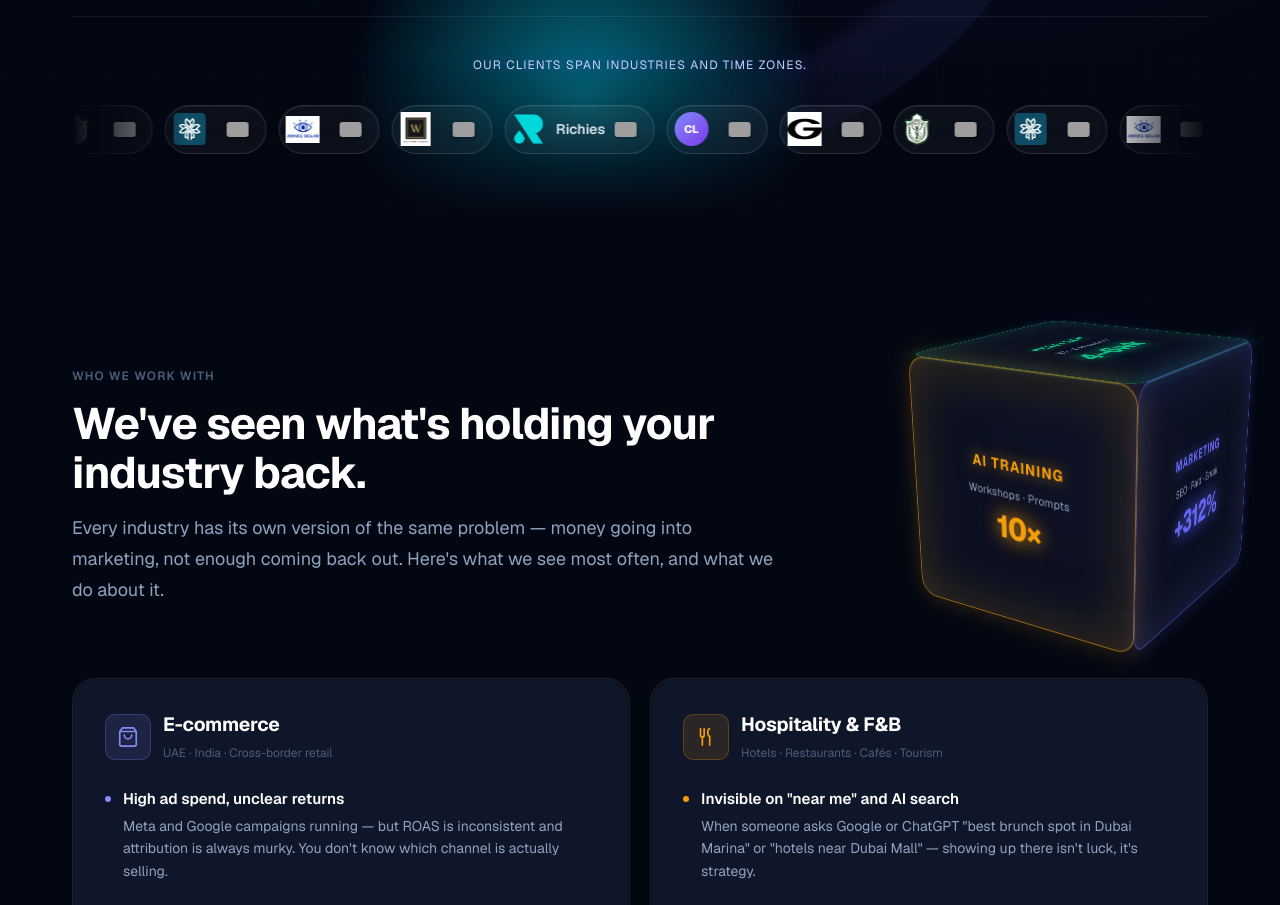
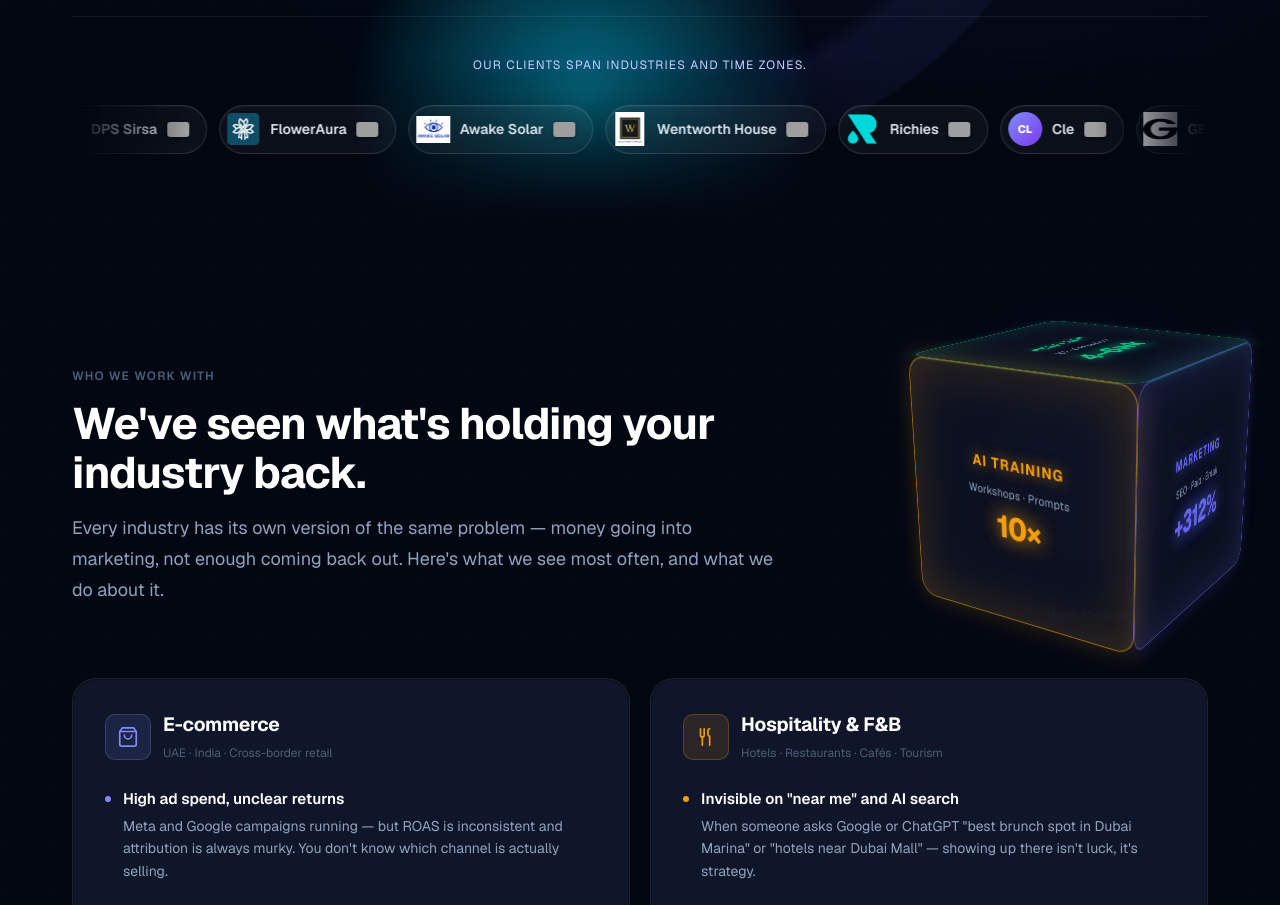
Before and after one commit to issei007-ai/unexusai, a Next.js app: page / in a window 1280 px wide. Shown: the part 840-1745 px from the top of the page. Built offline with nearby package versions, Linux system fonts and the light colour scheme; grey boxes are pictures that could not be loaded.

Commit message:
Fix missing client names in scroller
Empty short name was overriding the name via ?? — fall back with || so the
full name shows when short is blank.

Co-Authored-By: Claude Opus 4.8 <noreply@anthropic.com>

```diff
--- a/src/components/ui/ClientChip.tsx
+++ b/src/components/ui/ClientChip.tsx
@@ -17,7 +17,7 @@ export default function ClientChip({ client, index = 0 }: { client: Client; inde
     >
       <ClientLogo client={client} index={index} size={34} shape="circle" showFlag={false} transparentLogo />
       <span className="text-sm font-semibold whitespace-nowrap" style={{ color: "var(--color-brand-100)" }}>
-        {client.short ?? client.name}
+        {client.short || client.name}
       </span>
       {client.flag && (
         <img
```
